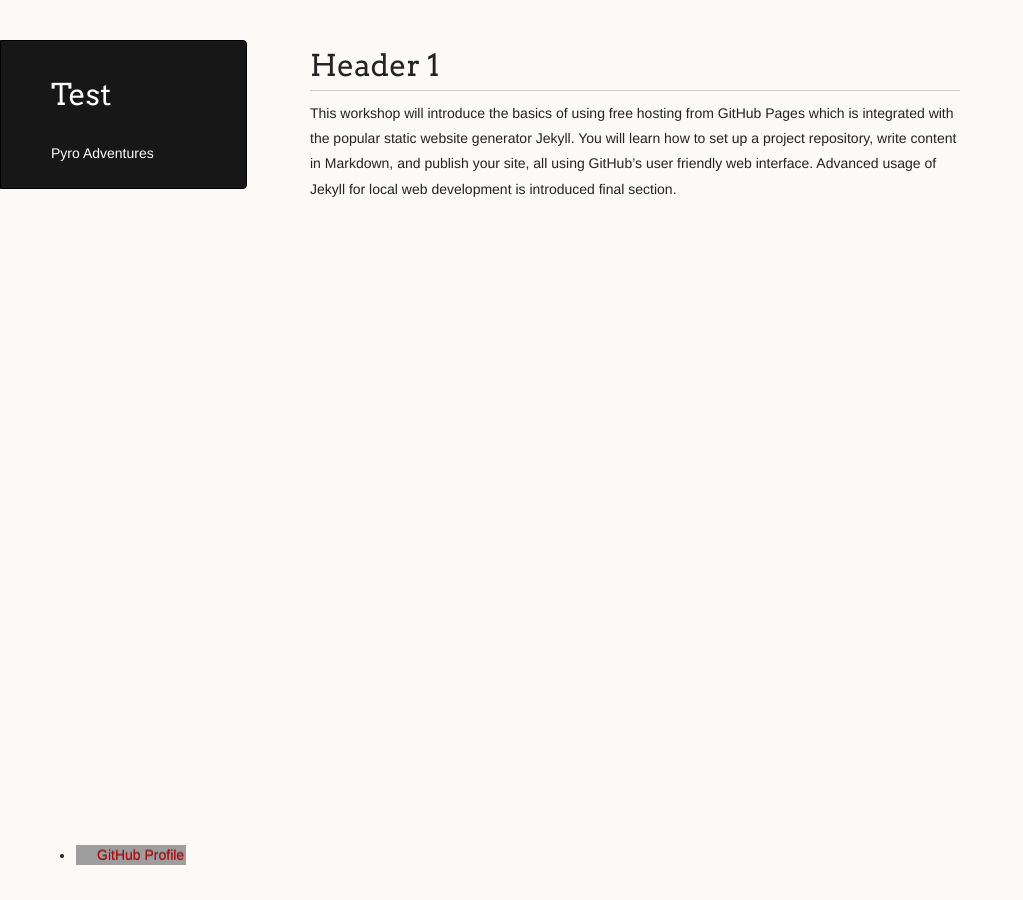
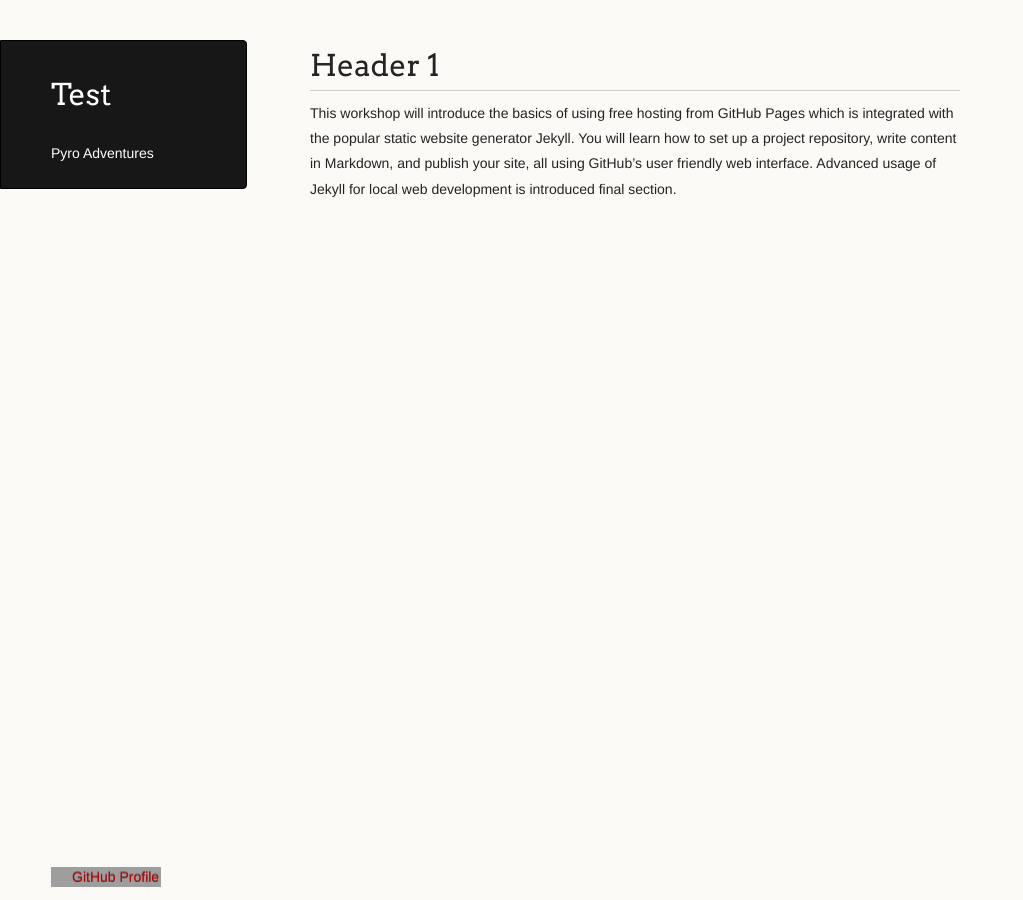
Before and after one commit to LemonPy29/LemonPy29.github.io, a Jekyll site: the page built from index.md, in a window 1280 px wide. Shown: the whole page, without its empty margins (0-1023 px from the left). Built offline with Jekyll 4.4.1, drawn with Linux system fonts in a browser that asks for light colours; the repository's description, which GitHub fills in, is left out; our own code applies the rules of GitHub Pages for plain Markdown files; grey boxes are pictures that could not be loaded.

Commit message:
Update footer.html

```diff
--- a/_includes/footer.html
+++ b/_includes/footer.html
@@ -1,7 +1,5 @@
 <footer>
   {% if site.github.is_user_page %}
-    <ul>
-      <li><a class="buttons github" href="{{ site.github.owner_url }}">GitHub Profile</a></li>
-    </ul>
+    <a class="buttons github" href="{{ site.github.owner_url }}">GitHub Profile</a>
   {% endif %}
 </footer>
```
